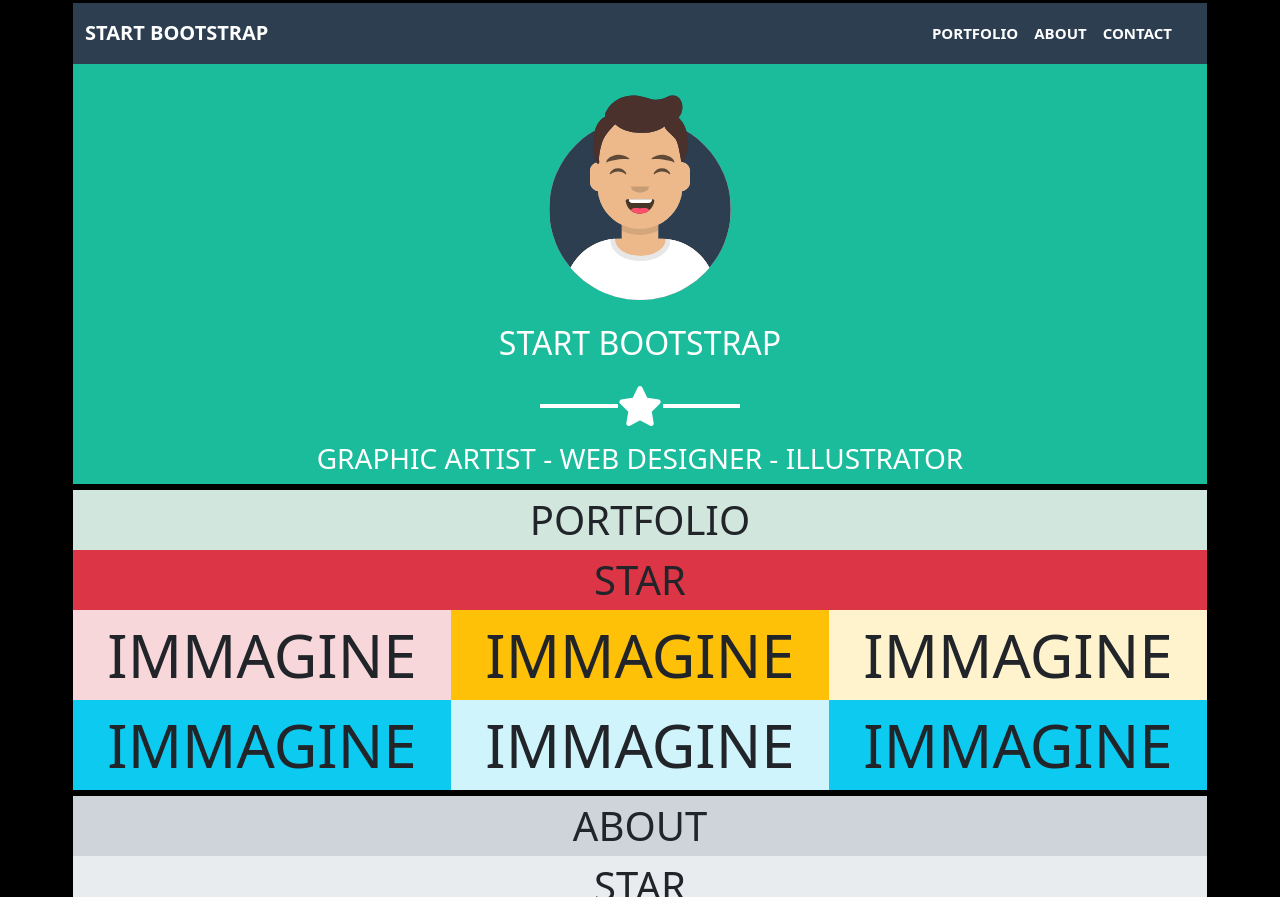
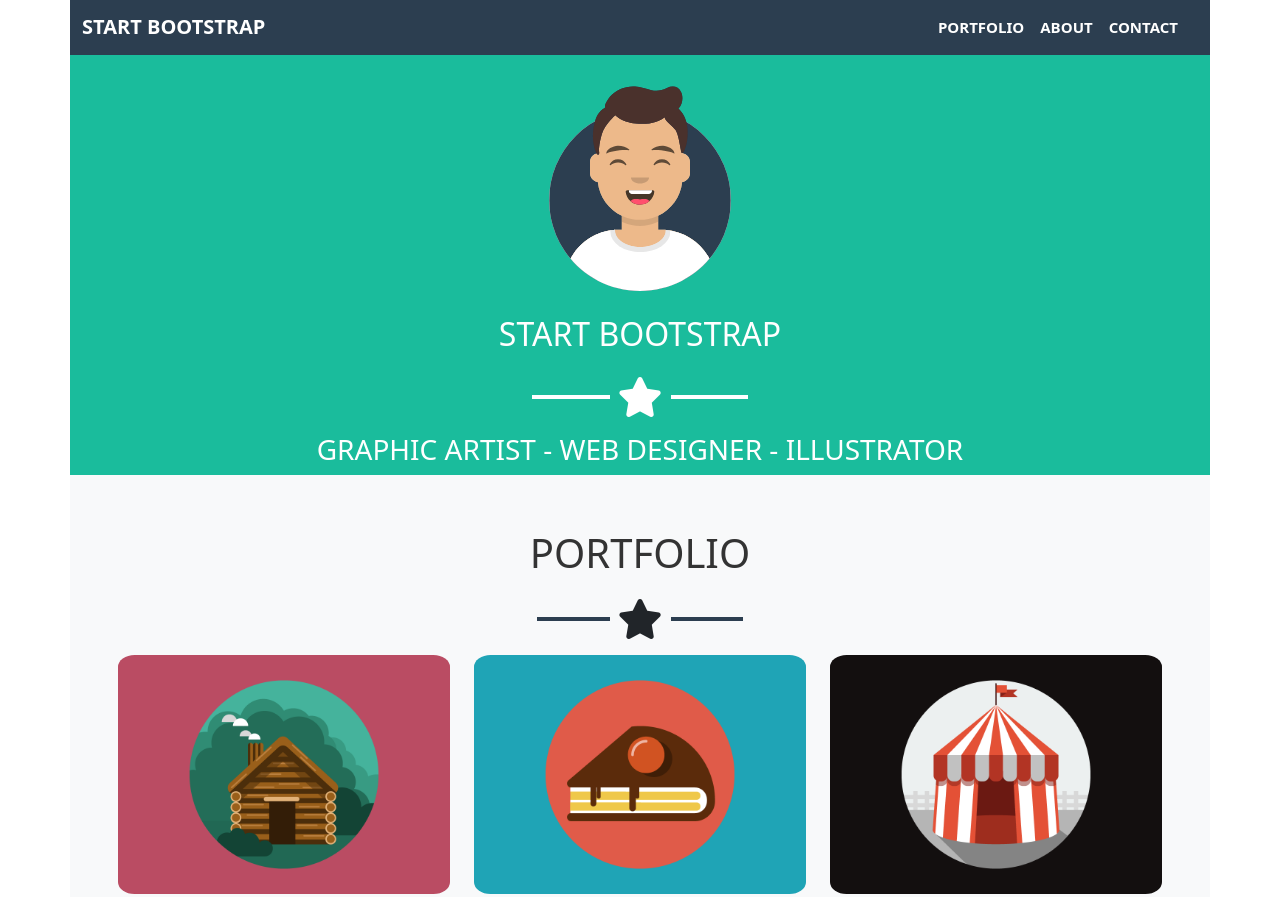
Before and after one commit to Giovanni-Damico98/html-css-bootstrap-freelancer, a plain HTML site: page index.html in a window 1280 px wide. Shown: the top 897 px of the page. Drawn offline with nearby package versions, Linux system fonts and the light colour scheme.

Commit message:
section 2 complete

```diff
--- a/index.html
+++ b/index.html
@@ -73,7 +73,7 @@
           class="col bg-first-section font-size3 d-flex justify-content-center p-3"
         >
           <div class="star-line"></div>
-          <i class="fa-solid fa-star"></i>
+          <i class="fa-solid fa-star px-2"></i>
           <div class="star-line"></div>
         </div>
         <div class="col-12 bg-first-section text-center">
@@ -83,37 +83,38 @@
     </div>
 
     <!-- SEZIONE 2 -->
-    <div class="container">
+    <div class="container px-5 second-section bg-light">
       <div class="row d-flex justify-content-center">
-        <div class="col-12 bg-success-subtle text-center font-size3">
+        <div
+          class="col-12 text-center font-size3 fw-medium pt-5"
+          id="portfolio"
+        >
           PORTFOLIO
         </div>
-        <div class="col-12 bg-danger text-center font-size3">STAR</div>
+        <div class="col-12 font-size3 d-flex justify-content-center p-3">
+          <div class="star-line"></div>
+          <i class="fa-solid fa-star px-2"></i>
+          <div class="star-line"></div>
+        </div>
 
         <!-- IMMAGINI -->
-        <div
-          class="col-8 col-md-6 col-lg-4 bg-danger-subtle text-center font-size1"
-        >
-          IMMAGINE
+        <div class="col-8 col-md-6 col-lg-4 text-center">
+          <img src="img/cabin.png" alt="" />
         </div>
-        <div class="col-8 col-md-6 col-lg-4 bg-warning text-center font-size1">
-          IMMAGINE
+        <div class="col-8 col-md-6 col-lg-4 text-center">
+          <img src="img/cake.png" alt="" />
         </div>
-        <div
-          class="col-8 col-md-6 col-lg-4 bg-warning-subtle text-center font-size1"
-        >
-          IMMAGINE
+        <div class="col-8 col-md-6 col-lg-4 text-center">
+          <img src="img/circus.png" alt="" />
         </div>
-        <div class="col-8 col-md-6 col-lg-4 bg-info text-center font-size1">
-          IMMAGINE
+        <div class="col-8 col-md-6 col-lg-4 text-center py-4">
+          <img src="img/game.png" alt="" />
         </div>
-        <div
-          class="col-8 col-md-6 col-lg-4 bg-info-subtle text-center font-size1"
-        >
-          IMMAGINE
+        <div class="col-8 col-md-6 col-lg-4 text-center py-4">
+          <img src="img/safe.png" alt="" />
         </div>
-        <div class="col-8 col-md-6 col-lg-4 bg-info text-center font-size1">
-          IMMAGINE
+        <div class="col-8 col-md-6 col-lg-4 text-center py-4">
+          <img src="img/submarine.png" alt="" />
         </div>
       </div>
     </div>
--- a/style.css
+++ b/style.css
@@ -1,10 +1,10 @@
-.container {
+/* .container {
   border: solid 3px black;
 }
 
 body {
   background-color: black !important;
-}
+} */
 
 /*  BORDI PER VISUALIZZARE
 E COMPRENDERE MEGLIO LA POSIZIONE
@@ -85,3 +85,18 @@ E GRANDEZZA DELLE ROW E COL */
   background-color: white;
   width: 7%;
 }
+
+/* SECOND SECTION */
+
+#portfolio {
+  color: #333333;
+}
+
+.second-section .star-line {
+  background-color: #2c3e50;
+}
+
+.second-section img {
+  width: 100%;
+  border-radius: 5%;
+}
```
